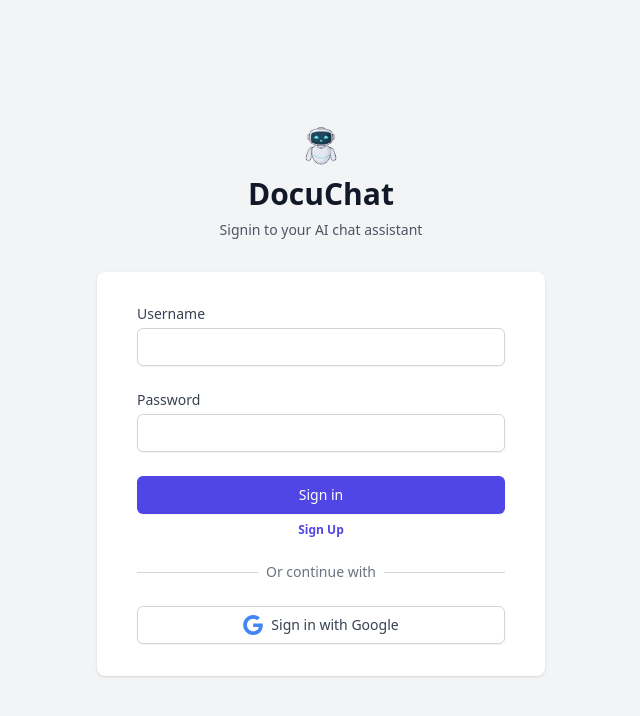
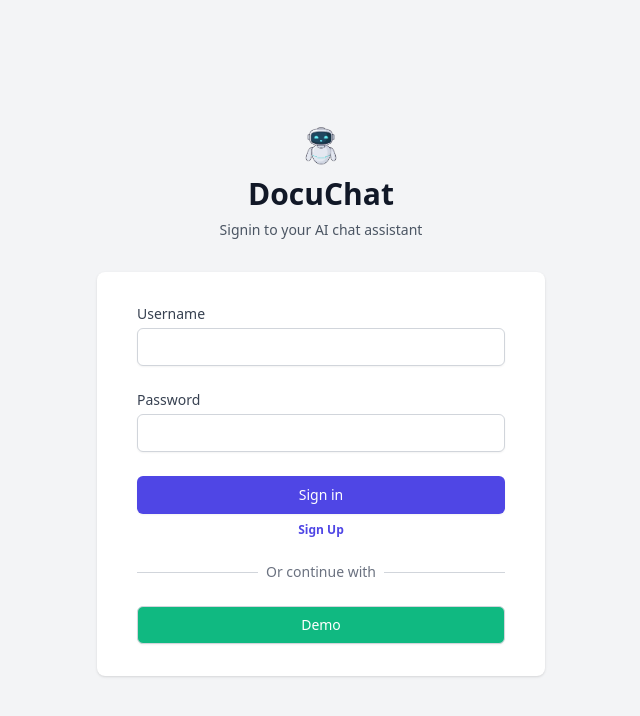
Before and after one commit to jishnukm9/docuchatfe, a Next.js app: page /login in a window 1280 px wide. Shown: the top 716 px of the page, without its empty margins (319-959 px from the left). Built offline with nearby package versions, Linux system fonts and the light colour scheme.

Commit message:
added demo login

```diff
--- a/app/login/page.js
+++ b/app/login/page.js
@@ -12,16 +12,70 @@
   const [username, setUsername] = useState('');
   const [password, setPassword] = useState('');
   const [isLoading,setIsLoading] =useState(false)
+  const [isLoadingDemo,setIsLoadingDemo] =useState(false)
   const router = useRouter();
+
+
+
+
+
+
+  async function handleDemoAccount(){
+
+    setIsLoadingDemo(true)
+
+    try {
+      const host_name = process.env.NEXT_PUBLIC_HOST_NAME;
+      const username = process.env.NEXT_PUBLIC_DEMO_USERNAME;
+      const password = process.env.NEXT_PUBLIC_DEMO_PASSWORD;
+
+
+
+      console.log(host_name,username,password)
+
+
+
+      const response = await fetch(`${host_name}/api-auth/login/`, {
+        method: 'POST',
+        headers: {
+          'Content-Type': 'application/json',
+        },
+        body: JSON.stringify({ username:username,password:password }),
+
+      });
+
+      if(response.status == 401 || response.status == 404){
+
+        setIsLoading(false)
+        toast.error('Username or Password is Incorrect!');
+        throw new Error('Username or Password is Incorrect!');
+      }
+
+      if (!response.ok) {
+        setIsLoadingDemo(false)
+        throw new Error('Network response was not ok');
+      }
+
+      const data = await response.json();
+      console.log(data)
+
+      localStorage.setItem('token', data.Token);
+
+      router.push('/home')
+    } catch (error) {
+      console.error('Error:', error);
+      setIsLoadingDemo(false)
+
+    }
+
+
+
+  }
 
 
 
   const handleSubmit = async (e) => {
     e.preventDefault();
-    // Add your login logic here
-    console.log('Login attempt with:', username, password);
-    // If login is successful, redirect to dashboard
-    // router.push('/dashboard');
 
     setIsLoading(true)
 
@@ -172,25 +226,42 @@
                 </span>
               </div>
             </div>
-
+            </div>
 
 
 
 
             <div className="mt-6">
               <button
-              disabled
-              title='Coming Soon'
-                onClick={handleGoogleLogin}
-                className="w-full flex justify-center py-2 px-4 border border-gray-300 rounded-md shadow-sm text-sm font-medium text-gray-700 bg-white hover:bg-gray-50 focus:outline-none focus:ring-2 focus:ring-offset-2 focus:ring-indigo-500"
+
+                onClick={handleDemoAccount}
+                className="w-full flex justify-center py-2 px-4 border border-gray-300 rounded-md shadow-sm text-sm font-medium text-white bg-[#10b981] hover:bg-[#059669] hover:cursor-pointer  focus:outline-none focus:ring-2 focus:ring-offset-2 focus:ring-[#059669]"
               >
-                <svg className="w-5 h-5 mr-2" viewBox="0 0 24 24" xmlns="http://www.w3.org/2000/svg">
+                {/* <svg className="w-5 h-5 mr-2" viewBox="0 0 24 24" xmlns="http://www.w3.org/2000/svg">
                   <path d="M12.24 10.285V14.4h6.806c-.275 1.765-2.056 5.174-6.806 5.174-4.095 0-7.439-3.389-7.439-7.574s3.345-7.574 7.439-7.574c2.33 0 3.891.989 4.785 1.849l3.254-3.138C18.189 1.186 15.479 0 12.24 0c-6.635 0-12 5.365-12 12s5.365 12 12 12c6.926 0 11.52-4.869 11.52-11.726 0-.788-.085-1.39-.189-1.989H12.24z" fill="#4285F4"/>
-                </svg>
-                Sign in with Google
+                </svg> */}
+
+
+
+
+{isLoadingDemo == true ?
+
+                <div role="status">
+    <svg aria-hidden="true" className="inline w-5 h-5 text-gray-200 animate-spin dark:text-gray-600 fill-[#059669]" viewBox="0 0 100 101" fill="none" xmlns="http://www.w3.org/2000/svg">
+        <path d="M100 50.5908C100 78.2051 77.6142 100.591 50 100.591C22.3858 100.591 0 78.2051 0 50.5908C0 22.9766 22.3858 0.59082 50 0.59082C77.6142 0.59082 100 22.9766 100 50.5908ZM9.08144 50.5908C9.08144 73.1895 27.4013 91.5094 50 91.5094C72.5987 91.5094 90.9186 73.1895 90.9186 50.5908C90.9186 27.9921 72.5987 9.67226 50 9.67226C27.4013 9.67226 9.08144 27.9921 9.08144 50.5908Z" fill="currentColor"/>
+        <path d="M93.9676 39.0409C96.393 38.4038 97.8624 35.9116 97.0079 33.5539C95.2932 28.8227 92.871 24.3692 89.8167 20.348C85.8452 15.1192 80.8826 10.7238 75.2124 7.41289C69.5422 4.10194 63.2754 1.94025 56.7698 1.05124C51.7666 0.367541 46.6976 0.446843 41.7345 1.27873C39.2613 1.69328 37.813 4.19778 38.4501 6.62326C39.0873 9.04874 41.5694 10.4717 44.0505 10.1071C47.8511 9.54855 51.7191 9.52689 55.5402 10.0491C60.8642 10.7766 65.9928 12.5457 70.6331 15.2552C75.2735 17.9648 79.3347 21.5619 82.5849 25.841C84.9175 28.9121 86.7997 32.2913 88.1811 35.8758C89.083 38.2158 91.5421 39.6781 93.9676 39.0409Z" fill="currentFill"/>
+    </svg>
+    <span className="sr-only">Loading...</span>
+</div>
+
+
+  : 'Demo' }
+
+
+
               </button>
             </div>
-          </div>
+
         </div>
       </div>
     </div>
--- a/app/signup/page.js
+++ b/app/signup/page.js
@@ -14,7 +14,67 @@
   const [password, setPassword] = useState('');
   const [isLoading,setIsLoading] =useState(false)
   const [showTooltip, setShowTooltip] = useState(false);
+  const [isLoadingDemo,setIsLoadingDemo] =useState(false)
   const router = useRouter();
+
+
+
+
+
+
+
+
+
+  async function handleDemoAccount(){
+
+    setIsLoadingDemo(true)
+
+    try {
+      const host_name = process.env.NEXT_PUBLIC_HOST_NAME;
+      const username = process.env.NEXT_PUBLIC_DEMO_USERNAME
+      const password = process.env.NEXT_PUBLIC_PASSWORD
+
+
+
+      const response = await fetch(`${host_name}/api-auth/login/`, {
+        method: 'POST',
+        headers: {
+          'Content-Type': 'application/json',
+        },
+        body: JSON.stringify({ username:username,password:password }),
+
+      });
+
+      if(response.status == 401 || response.status == 404){
+
+        setIsLoadingDemo(false)
+        toast.error('Username or Password is Incorrect!');
+        throw new Error('Username or Password is Incorrect!');
+      }
+
+      if (!response.ok) {
+        setIsLoadingDemo(false)
+        throw new Error('Network response was not ok');
+      }
+
+      const data = await response.json();
+      console.log(data)
+
+      localStorage.setItem('token', data.Token);
+
+      router.push('/home')
+    } catch (error) {
+      console.error('Error:', error);
+      setIsLoadingDemo(false)
+
+    }
+
+
+
+  }
+
+
+
 
   const handleSubmit = async (e) => {
     e.preventDefault();
@@ -38,13 +98,6 @@
         });
 
         const data = await response.json();
-
-        // if(response.status == 401 || response.status == 404){
-
-        //   setIsLoading(false)
-        //   toast.error('Username or Password is Incorrect!');
-        //   throw new Error('Username or Password is Incorrect!');
-        // }
 
         if (!response.ok) {
         if ("username" in data){
@@ -204,24 +257,33 @@
 
             <div className="mt-3">
               <button
-               disabled
-          title="Coming Soon"
-              onMouseEnter={() => setShowTooltip(true)}
-        onMouseLeave={() => setShowTooltip(false)}
-                onClick={handleGoogleLogin}
-                className="w-full flex justify-center py-2 px-4 border border-gray-300 rounded-md shadow-sm text-sm font-medium text-gray-700 bg-white hover:bg-gray-50 focus:outline-none focus:ring-2 focus:ring-offset-2 focus:ring-indigo-500"
+
+
+                onClick={handleDemoAccount}
+                className="w-full flex justify-center py-2 px-4 border border-gray-300 rounded-md shadow-sm text-sm font-medium text-white bg-[#10b981] hover:bg-[#059669] hover:cursor-pointer focus:outline-none focus:ring-2 focus:ring-offset-2 focus:ring-indigo-500"
               >
-                <svg className="w-5 h-5 mr-2" viewBox="0 0 24 24" xmlns="http://www.w3.org/2000/svg">
+                {/* <svg className="w-5 h-5 mr-2" viewBox="0 0 24 24" xmlns="http://www.w3.org/2000/svg">
                   <path d="M12.24 10.285V14.4h6.806c-.275 1.765-2.056 5.174-6.806 5.174-4.095 0-7.439-3.389-7.439-7.574s3.345-7.574 7.439-7.574c2.33 0 3.891.989 4.785 1.849l3.254-3.138C18.189 1.186 15.479 0 12.24 0c-6.635 0-12 5.365-12 12s5.365 12 12 12c6.926 0 11.52-4.869 11.52-11.726 0-.788-.085-1.39-.189-1.989H12.24z" fill="#4285F4"/>
-                </svg>
-                Sign in with Google
+                </svg> */}
+                {isLoadingDemo == true ?
+
+                <div role="status">
+    <svg aria-hidden="true" className="inline w-5 h-5 text-gray-200 animate-spin dark:text-gray-600 fill-[#059669]" viewBox="0 0 100 101" fill="none" xmlns="http://www.w3.org/2000/svg">
+        <path d="M100 50.5908C100 78.2051 77.6142 100.591 50 100.591C22.3858 100.591 0 78.2051 0 50.5908C0 22.9766 22.3858 0.59082 50 0.59082C77.6142 0.59082 100 22.9766 100 50.5908ZM9.08144 50.5908C9.08144 73.1895 27.4013 91.5094 50 91.5094C72.5987 91.5094 90.9186 73.1895 90.9186 50.5908C90.9186 27.9921 72.5987 9.67226 50 9.67226C27.4013 9.67226 9.08144 27.9921 9.08144 50.5908Z" fill="currentColor"/>
+        <path d="M93.9676 39.0409C96.393 38.4038 97.8624 35.9116 97.0079 33.5539C95.2932 28.8227 92.871 24.3692 89.8167 20.348C85.8452 15.1192 80.8826 10.7238 75.2124 7.41289C69.5422 4.10194 63.2754 1.94025 56.7698 1.05124C51.7666 0.367541 46.6976 0.446843 41.7345 1.27873C39.2613 1.69328 37.813 4.19778 38.4501 6.62326C39.0873 9.04874 41.5694 10.4717 44.0505 10.1071C47.8511 9.54855 51.7191 9.52689 55.5402 10.0491C60.8642 10.7766 65.9928 12.5457 70.6331 15.2552C75.2735 17.9648 79.3347 21.5619 82.5849 25.841C84.9175 28.9121 86.7997 32.2913 88.1811 35.8758C89.083 38.2158 91.5421 39.6781 93.9676 39.0409Z" fill="currentFill"/>
+    </svg>
+    <span className="sr-only">Loading...</span>
+</div>
+
+
+  : 'Demo' }
               </button>
-              {showTooltip && (
+              {/* {showTooltip && (
         <div className="absolute z-10 px-3 py-2 text-sm font-medium text-white bg-gray-900 rounded-lg shadow-sm tooltip dark:bg-gray-700 bottom-full left-1/2 transform -translate-x-1/2 mb-2">
           Coming Soon
           <div className="tooltip-arrow" data-popper-arrow></div>
         </div>
-      )}
+      )} */}
             </div>
           </div>
         </div>
```
